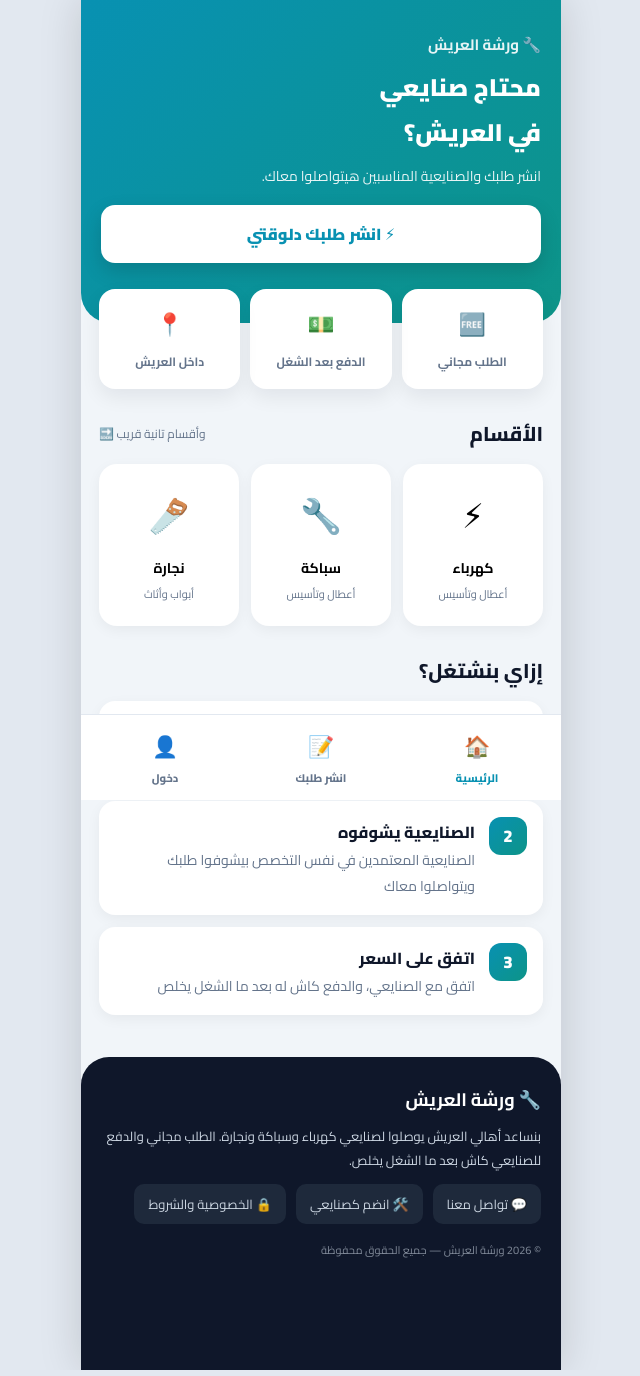
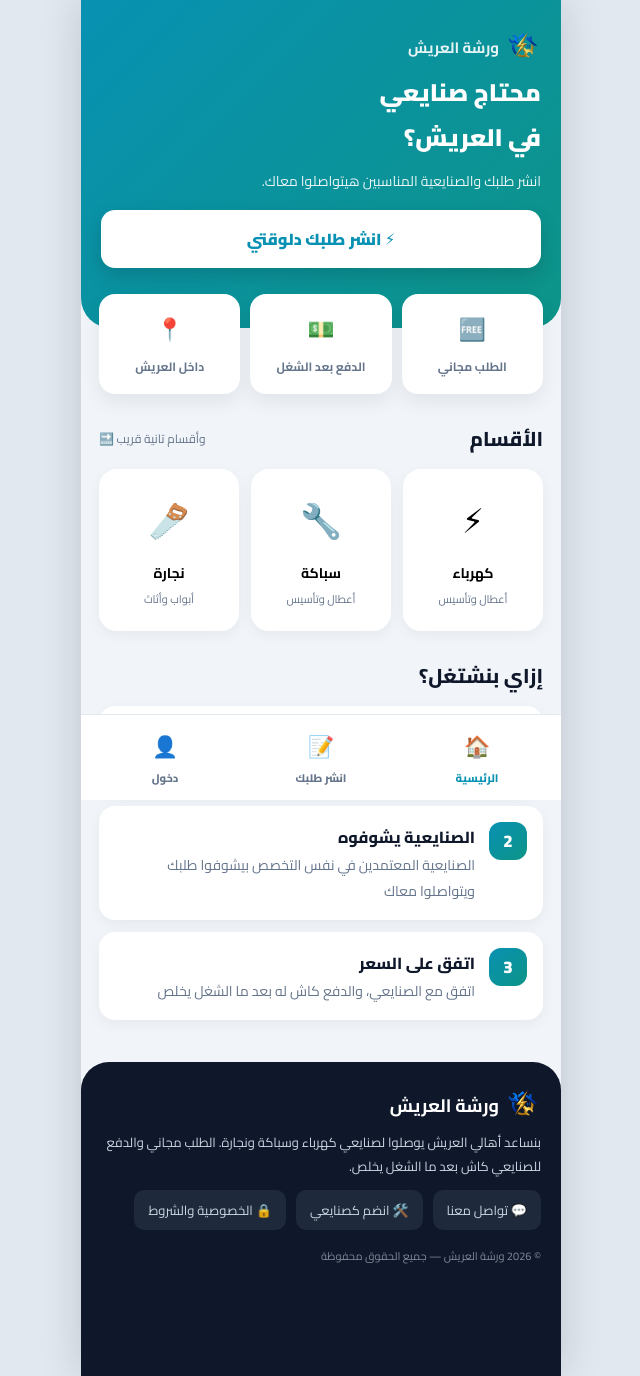
Before and after one commit to warshaelarish-source/Warsha-El-Arish, a plain HTML site: page index.html in a window 1280 px wide. Shown: the whole page, without its empty margins (319-959 px from the left). Drawn offline with nearby package versions, Linux system fonts and the light colour scheme.

Commit message:
Add files via upload

```diff
--- a/index.html
+++ b/index.html
@@ -46,6 +46,9 @@ h1{font-size:26px;font-weight:900} h2{font-size:20px;font-weight:800} h3{font-si
 .btn-ghost{background:#fff;border:1.5px solid var(--line);color:var(--dark);margin-top:10px}
 .hero{background:linear-gradient(135deg,#0891b2,#0d9488);color:#fff;padding:30px 20px 60px;border-radius:0 0 30px 30px}
 .hero .logo{font-size:15px;opacity:.9;font-weight:700}
+.brand,.hero .logo{display:flex;align-items:center;gap:8px}
+.brand-ic{width:34px;height:34px;object-fit:contain;flex-shrink:0}
+
 .hero h1{font-size:24px;margin:6px 0 8px}
 .hero p{font-size:14px;opacity:.9;margin-bottom:16px}
 .hero .cta{background:#fff;color:var(--pri);border-radius:14px;padding:14px;font-weight:900;font-size:16px;display:block;width:100%;border:0;cursor:pointer;box-shadow:0 8px 20px rgba(0,0,0,.15)}
@@ -116,7 +119,7 @@ h1{font-size:26px;font-weight:900} h2{font-size:20px;font-weight:800} h3{font-si
 <!-- ============ HOME ============ -->
 <section id="s-home" class="screen active">
   <div class="hero">
-    <div class="logo">🔧 ورشة العريش</div>
+    <div class="logo"><img class="brand-ic" src="logo.png" alt="" width="34" height="34"><span>ورشة العريش</span></div>
     <h1>محتاج صنايعي<br>في العريش؟</h1>
     <p>انشر طلبك والصنايعية المناسبين هيتواصلوا معاك.</p>
     <button class="cta" type="button" onclick="goRequest()">⚡ انشر طلبك دلوقتي</button>
@@ -141,7 +144,7 @@ h1{font-size:26px;font-weight:900} h2{font-size:20px;font-weight:800} h3{font-si
     <div class="step"><div class="n">3</div><div><h3>اتفق على السعر</h3><p class="mut">اتفق مع الصنايعي، والدفع كاش له بعد ما الشغل يخلص</p></div></div>
   </div>
   <div class="footer">
-    <b>🔧 ورشة العريش</b>
+    <b class="brand"><img class="brand-ic" src="logo.png" alt="" width="34" height="34"><span>ورشة العريش</span></b>
     <p style="margin-top:8px;font-size:13px">بنساعد أهالي العريش يوصلوا لصنايعي كهرباء وسباكة ونجارة. الطلب مجاني والدفع للصنايعي كاش بعد ما الشغل يخلص.</p>
     <div class="row">
       <a class="chip" href="https://wa.me/201508207016" target="_blank" rel="noopener">💬 تواصل معنا</a>
```
